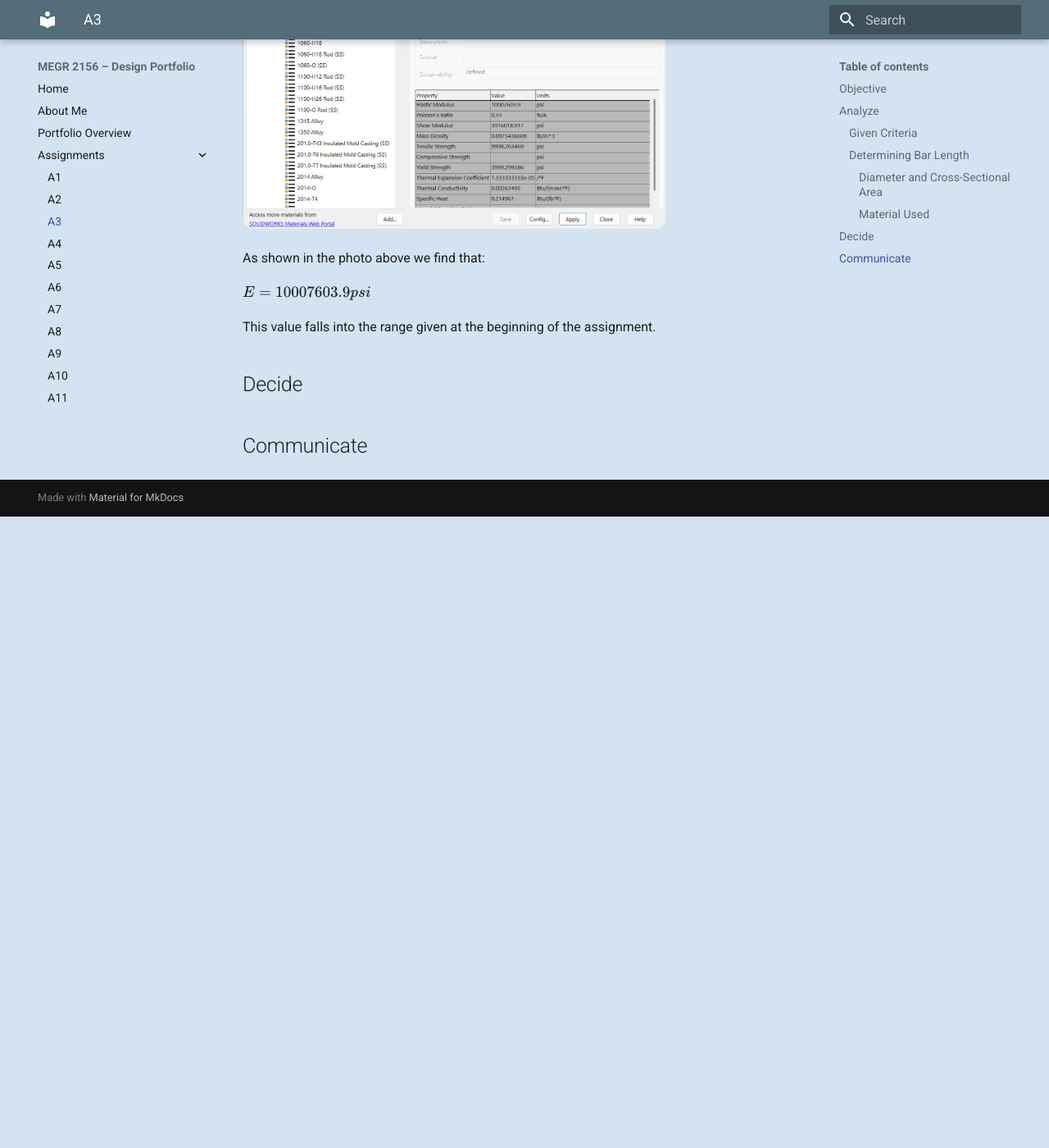
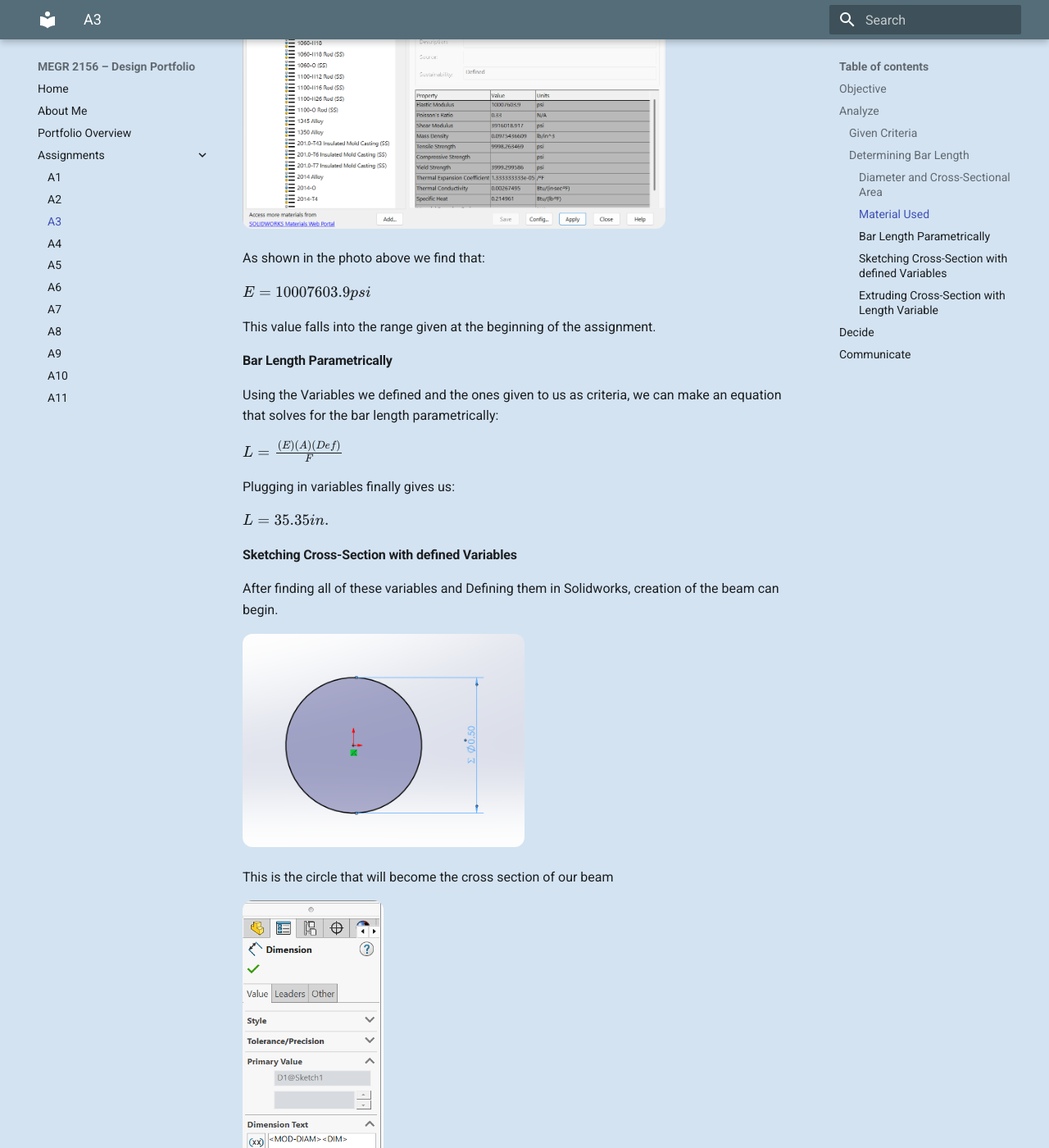
Before and after one commit to Noah-DiMenna/megr2156-portfolio, an MkDocs documentation site: the page built from docs/assignments/A03/index.md, in a window 1280 px wide and 1400 px high, scrolled down 1965 px. Shown: the whole window at 82% size. Built offline with MkDocs 1.6.1 and Material for MkDocs 9.7.7, drawn with Linux system fonts in a browser that asks for light colours; before the commit the page ends 2595 px from its top, so only the background shows below that; some of the changed text lies outside the part shown.

Commit message:
Update index.md with new calculations and sketches
Added equations for bar length and cross-section sketching.

```diff
--- a/docs/assignments/A03/index.md
+++ b/docs/assignments/A03/index.md
@@ -45,11 +45,7 @@ $D=0.5in.$
 
 Using the diameter, we can find the cross sectional area, which gives us:
 
-$A=
-
-
-
-
+$A=(\frac{3.14}{4})*D^2$
 
 #### Material Used
 
@@ -63,6 +59,33 @@ $E=10007603.9psi$
 
 This value falls into the range given at the beginning of the assignment.
 
+#### Bar Length Parametrically
+
+Using the Variables we defined and the ones given to us as criteria, we can make an equation that solves for the bar length parametrically:
+
+$L=\frac{(E)(A)(Def)}{F}$
+
+Plugging in variables finally gives us:
+
+$L=35.35in.$
+
+#### Sketching Cross-Section with defined Variables
+
+After finding all of these variables and Defining them in Solidworks, creation of the beam can begin.
+
+<img src="A3-Sketch.png" style="border-radius: 12px; width: 50%;">
+
+This is the circle that will become the cross section of our beam
+
+<img src="A3-Sketch-Dimensions.png" style="border-radius: 12px; width: 25%;">
+
+This shows the Dimensions for the Circle in the previous photos, and that the diameter has a direct link to our diameter variable. This means that If a change is made to the variable "D" in our list of equations, this sketch dimension will automatically update to reflect the changes made.
+
+#### Extruding Cross-Section with Length Variable
+
+Once the sketch is made it can be extruded.
+
+
 
 
 
```
